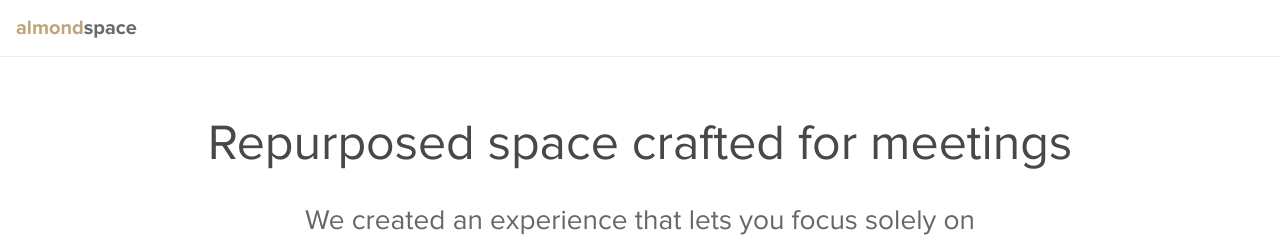
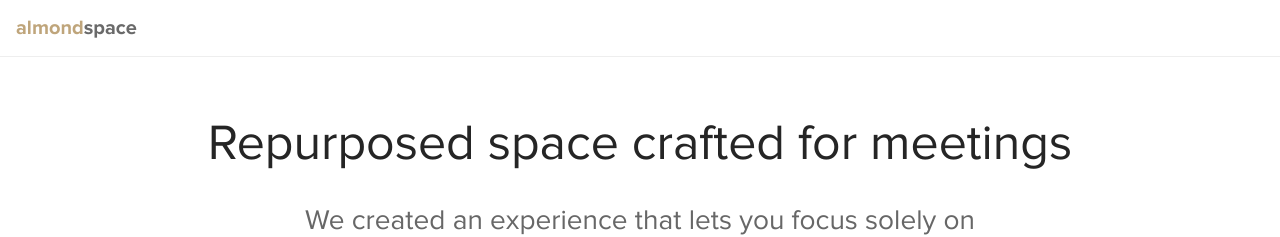
Before and after one commit to andyxmai/almondspace, a React (Create React App) app: page / in a window 1280 px wide. Shown: the top 237 px of the page. Built offline with nearby package versions, Linux system fonts and the light colour scheme.

Commit message:
change header color

```diff
--- a/src/App.css
+++ b/src/App.css
@@ -22,7 +22,6 @@
 
 .hero-header {
   font-size: 19px;
-  color: #484847;
   padding-top: 30px;
 }
 
```
